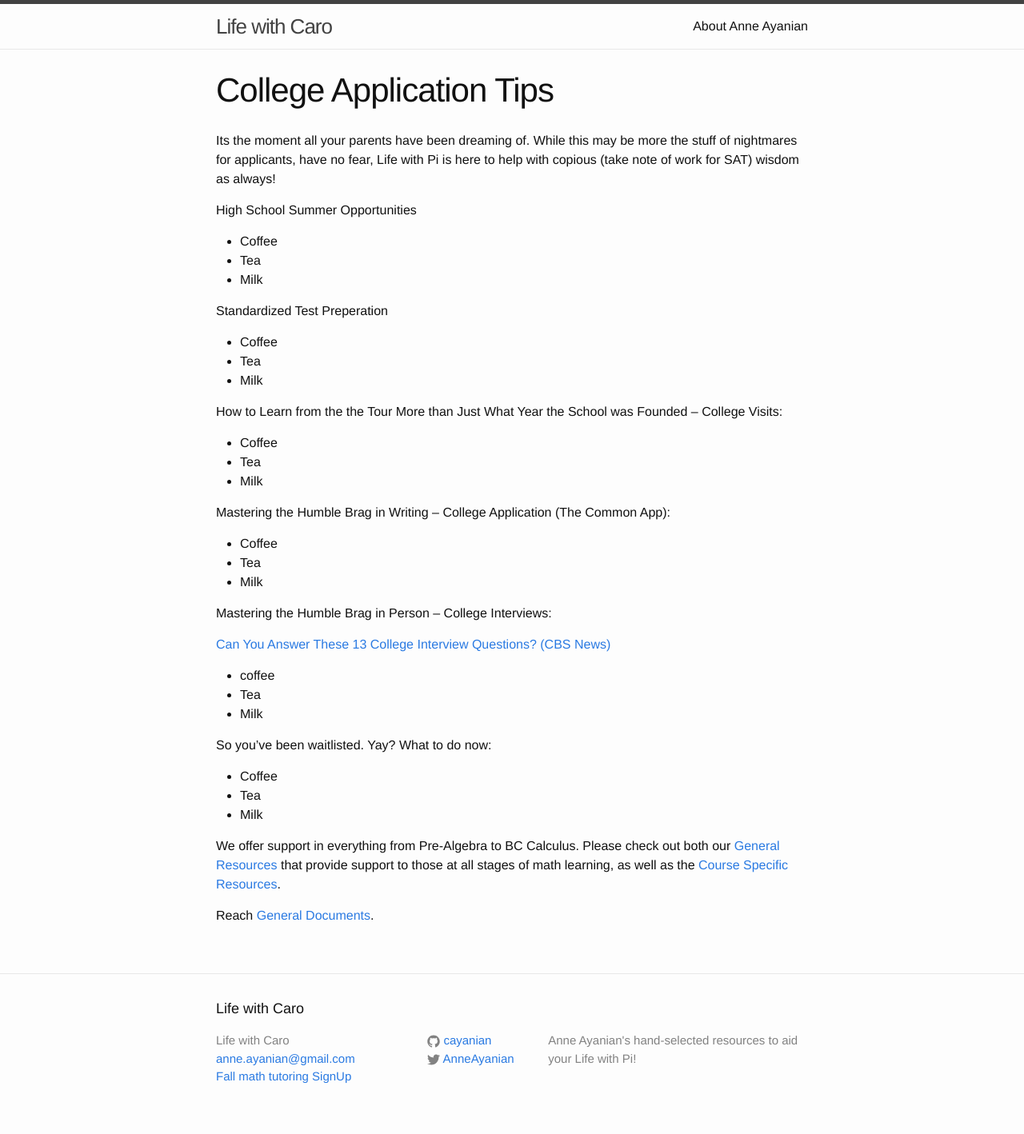
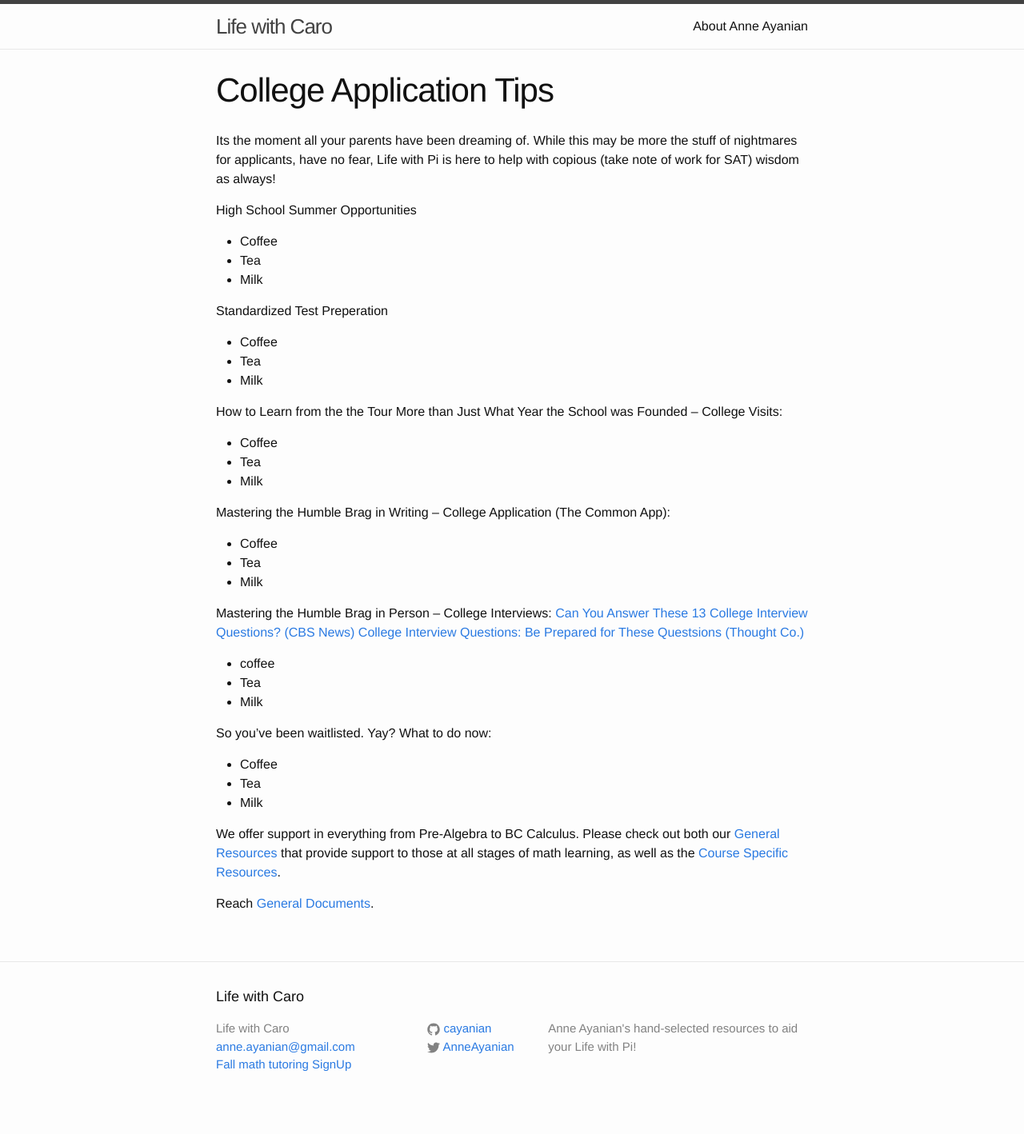
Before and after one commit to cayanian/cayanian.github.io, a Jekyll site: the page built from _posts/2017-11-04-College-Application-Tips.markdown, in a window 1280 px wide. Shown: the whole page at 80% size. Built offline with Jekyll 4.4.1, drawn with Linux system fonts in a browser that asks for light colours.

Commit message:
Update 2017-11-04-College-Application-Tips.markdown

```diff
--- a/_posts/2017-11-04-College-Application-Tips.markdown
+++ b/_posts/2017-11-04-College-Application-Tips.markdown
@@ -33,8 +33,8 @@ Mastering the Humble Brag in Writing -- College Application (The Common App):
    </ul>
 
 Mastering the Humble Brag in Person -- College Interviews:
-
 [Can You Answer These 13 College Interview Questions? (CBS News)][13Qs]
+[College Interview Questions: Be Prepared for These Questsions (Thought Co.)][ThoCo]
   <ul>
     <li>coffee</li>
     <li>Tea</li>
```
Also changed, not shown: other parts of _posts/2017-11-04-College-Application-Tips.markdown (+1 -0 lines).
